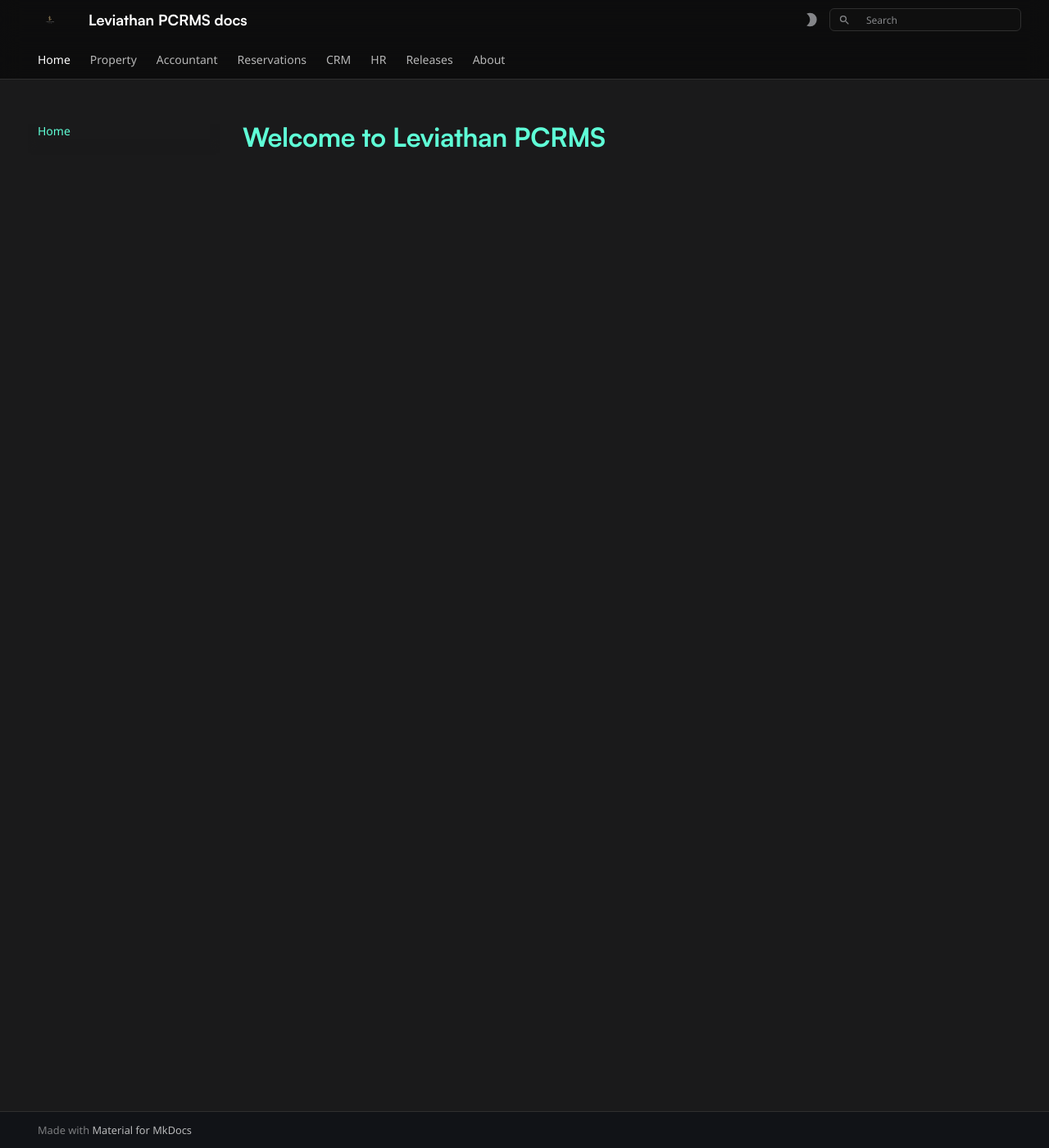
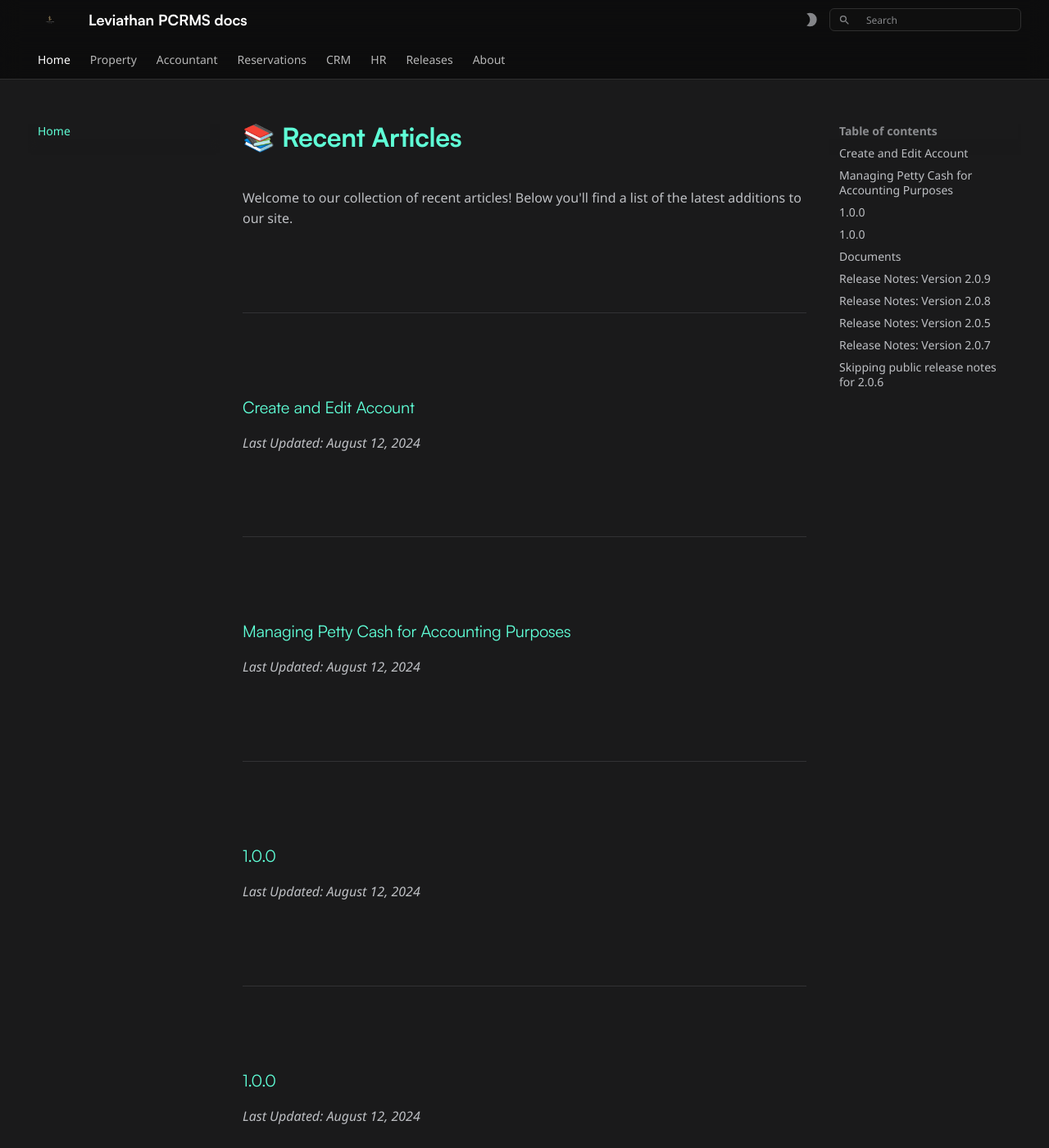
Before and after one commit to LeviathanSystems/PCRMS-Docs_old, an MkDocs documentation site: the page built from docs/index.md, in a window 1280 px wide and 1400 px high. Shown: the whole window at 82% size. Built offline with MkDocs 1.6.1 and Material for MkDocs 9.7.7, drawn with Linux system fonts in a browser that asks for light colours; some of the changed text lies outside the part shown.

Commit message:
add auto create index.md, update reqs

```diff
--- a/docs/index.md
+++ b/docs/index.md
@@ -1 +1,56 @@
-# Welcome to Leviathan PCRMS
+
+# 📚 Recent Articles
+
+Welcome to our collection of recent articles! Below you'll find a list of the latest additions to our site.
+
+---
+
+### [Create and Edit Account](accounts/create_edit_account.md)
+_Last Updated: August 12, 2024_
+
+---
+
+### [Managing Petty Cash for Accounting Purposes](accounts/account.md)
+_Last Updated: August 12, 2024_
+
+---
+
+### [1.0.0](release_notes_mobile_office/1.0.0.md)
+_Last Updated: August 12, 2024_
+
+---
+
+### [1.0.0](release_notes_dashboard/1.0.0.md)
+_Last Updated: August 12, 2024_
+
+---
+
+### [Documents](accounts/document.md)
+_Last Updated: August 12, 2024_
+
+---
+
+### [Release Notes: Version 2.0.9](release_notes_weboffice/2.0.9.md)
+_Last Updated: August 12, 2024_
+
+---
+
+### [Release Notes: Version 2.0.8](release_notes_weboffice/2.0.8.md)
+_Last Updated: August 12, 2024_
+
+---
+
+### [Release Notes: Version 2.0.5](release_notes_weboffice/2.0.5.md)
+_Last Updated: August 12, 2024_
+
+---
+
+### [Release Notes: Version 2.0.7](release_notes_weboffice/2.0.7.md)
+_Last Updated: August 12, 2024_
+
+---
+
+### [Skipping public release notes for 2.0.6](release_notes_weboffice/2.0.6.md)
+_Last Updated: August 12, 2024_
+
+---
--- a/requirements.txt
+++ b/requirements.txt
@@ -1,4 +1,5 @@
 babel==2.16.0
+bracex==2.5
 certifi==2024.7.4
 charset-normalizer==3.3.2
 click==8.1.7
@@ -10,10 +11,12 @@
 MarkupSafe==2.1.5
 mergedeep==1.3.4
 mkdocs==1.6.0
+mkdocs-awesome-pages-plugin==2.9.3
 mkdocs-get-deps==0.2.0
 mkdocs-glightbox==0.4.0
 mkdocs-material==9.5.31
 mkdocs-material-extensions==1.3.1
+natsort==8.4.0
 packaging==24.1
 paginate==0.5.6
 pathspec==0.12.1
@@ -28,3 +31,4 @@
 six==1.16.0
 urllib3==2.2.2
 watchdog==4.0.2
+wcmatch==9.0
```
Also changed, not shown: .pre-commit-config.yaml (added, +9 -0 lines), create_index.py (added, +60 -0 lines).
